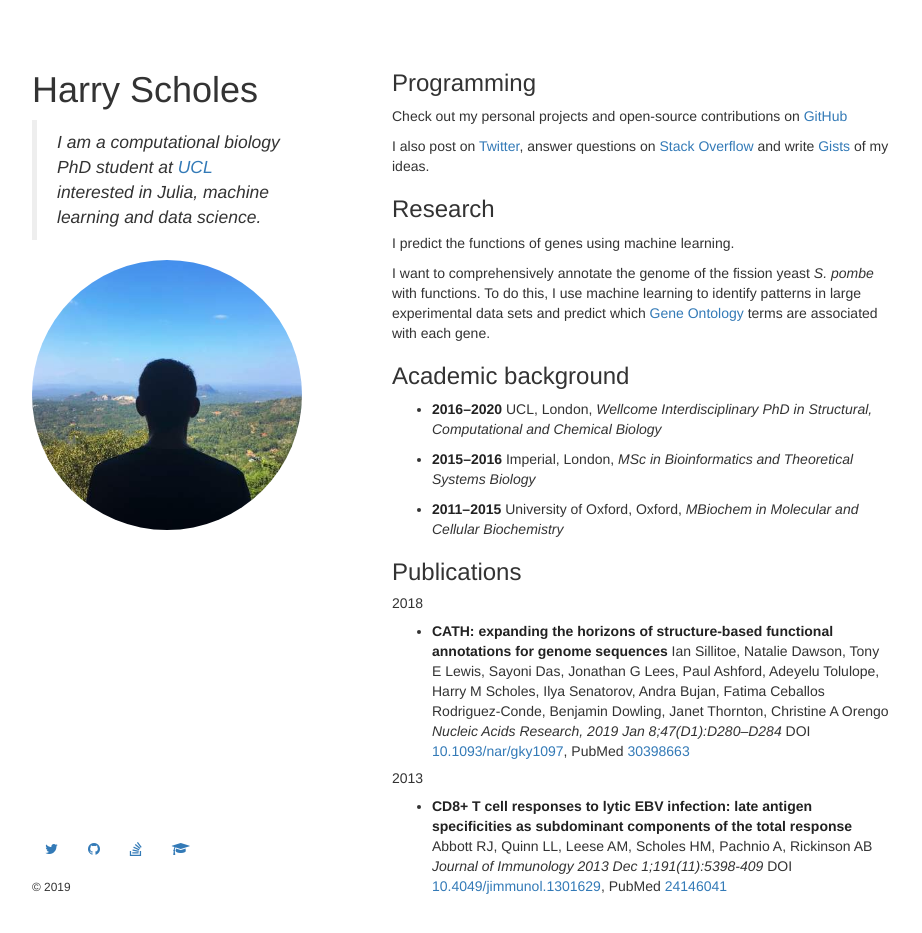
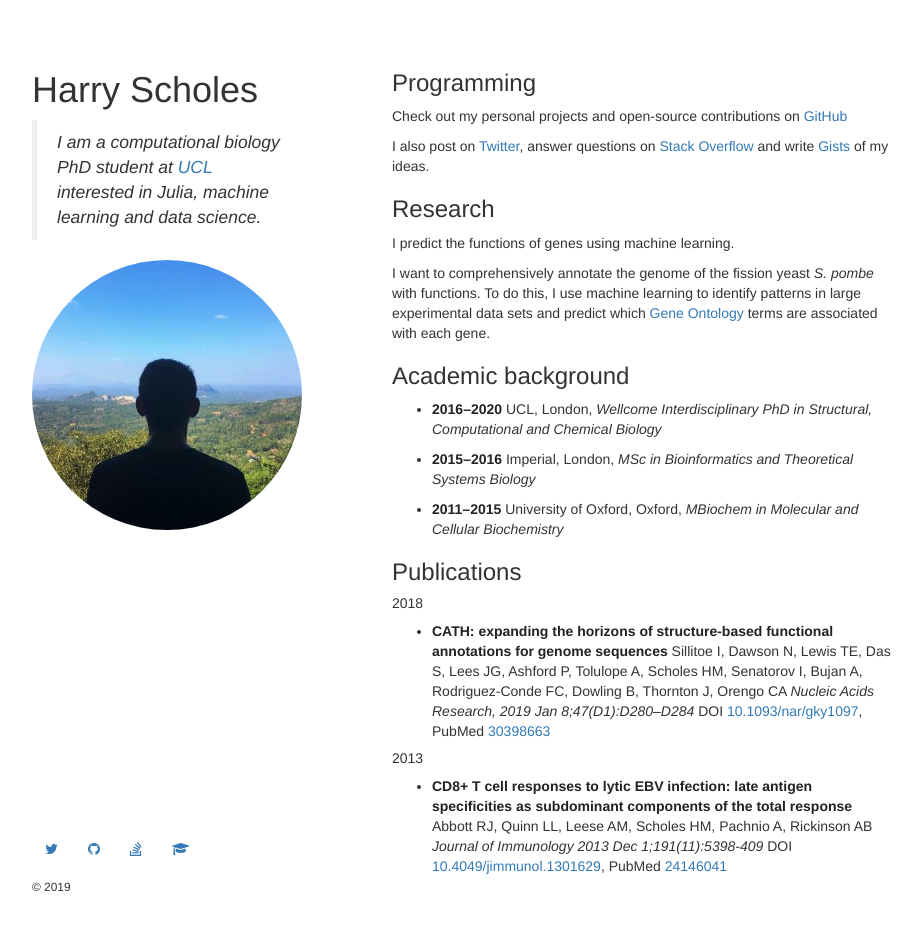
Before and after one commit to harryscholes/harryscholes.github.io, a Jekyll site: the page built from index.html, in a window 1280 px wide and 956 px high. Shown: the top 933 px of the window, without its empty margins (178-1100 px from the left). Built offline with Jekyll 4.4.1, drawn with Linux system fonts in a browser that asks for light colours.

```diff
--- a/_includes/index.md
+++ b/_includes/index.md
@@ -24,7 +24,7 @@ I want to comprehensively annotate the genome of the fission yeast *S. pombe* wi
 
 ##### 2018
 - **CATH: expanding the horizons of structure-based functional annotations for genome sequences**
-Ian Sillitoe, Natalie Dawson, Tony E Lewis, Sayoni Das, Jonathan G Lees, Paul Ashford, Adeyelu Tolulope, Harry M Scholes, Ilya Senatorov, Andra Bujan, Fatima Ceballos Rodriguez-Conde, Benjamin Dowling, Janet Thornton, Christine A Orengo
+Sillitoe I, Dawson N, Lewis TE, Das S, Lees JG, Ashford P, Tolulope A, Scholes HM, Senatorov I, Bujan A, Rodriguez-Conde FC, Dowling B, Thornton J, Orengo CA
 *Nucleic Acids Research, 2019 Jan 8;47(D1):D280–D284*
 DOI [10.1093/nar/gky1097](https://doi.org/10.1093/nar/gky1097), PubMed [30398663](https://www.ncbi.nlm.nih.gov/pubmed/30398663)
 
```
